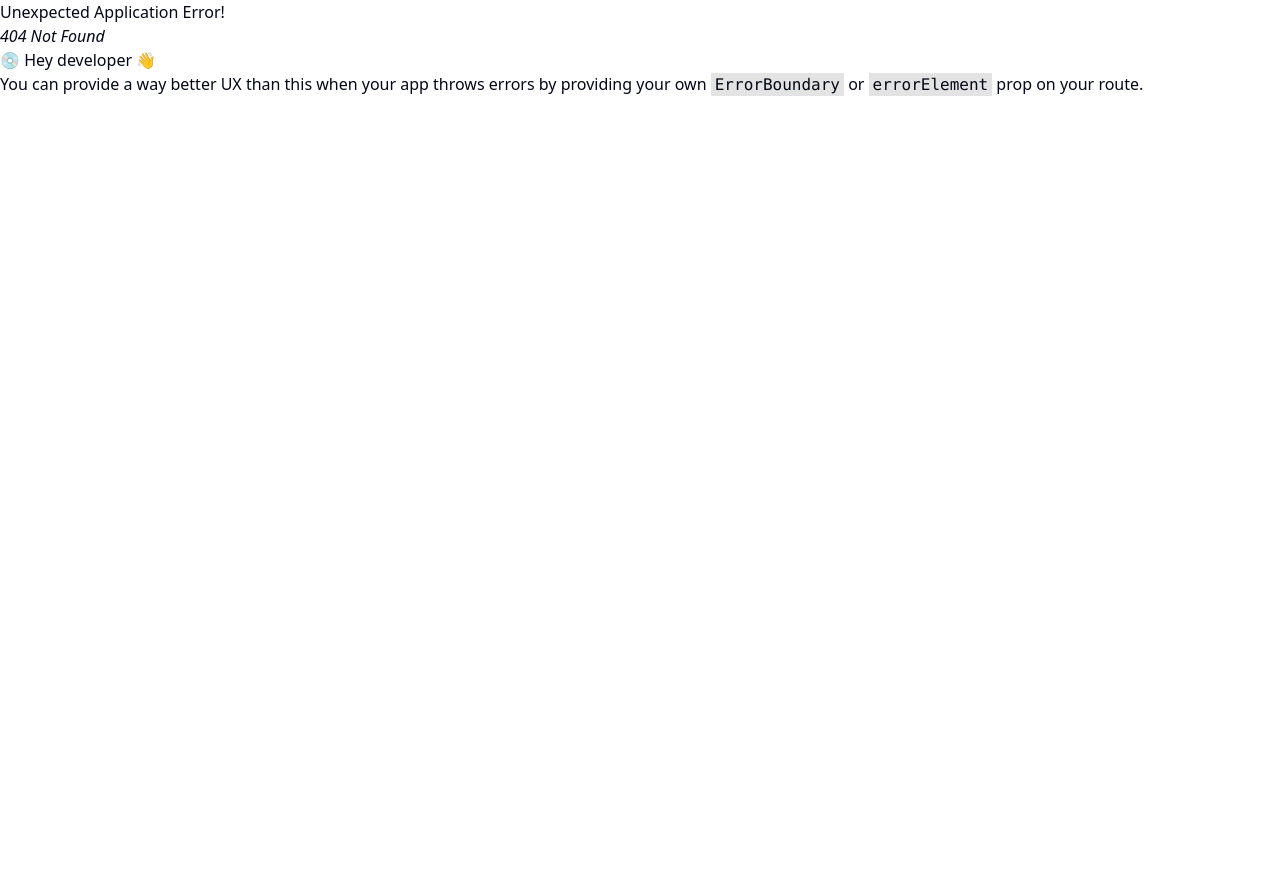
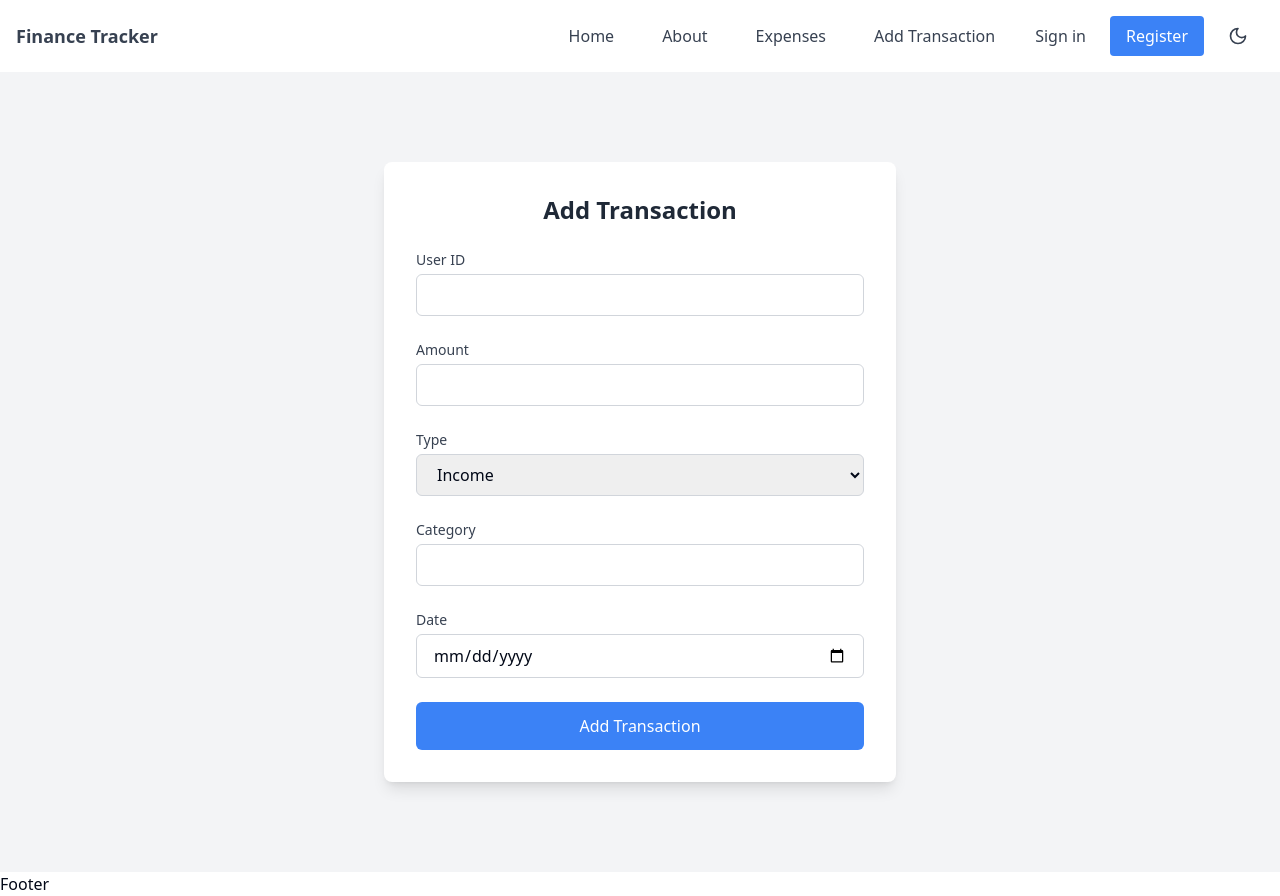
Before and after one commit to MHammad33/personal-finance-tracker, a React (Vite) app in the folder frontend/: page /add-transaction in a window 1280 px wide. Before the commit this address had no page. Before the commit the page ends 800 px from the top, so only its background shows below. Built offline with nearby package versions, Linux system fonts and the light colour scheme; the HTML template or start-up script is replaced by a standard one.

Commit message:
Add Transaction Page

```diff
--- a/frontend/src/components/header/DesktopNav.tsx
+++ b/frontend/src/components/header/DesktopNav.tsx
@@ -27,6 +27,12 @@ const DesktopNav: FC<DesktopNavProps> = ({ isLoggedIn }) => (
 			>
 				Expenses
 			</Link>
+			<Link
+				to="/add-transaction"
+				className="block px-4 py-2 rounded transition-colors duration-200 hover:bg-gray-200 dark:hover:bg-gray-700"
+			>
+				Add Transaction
+			</Link>
 		</div>
 		{!isLoggedIn ? (
 			<div className="flex space-x-2">
--- a/frontend/src/components/header/MobileNav.tsx
+++ b/frontend/src/components/header/MobileNav.tsx
@@ -32,6 +32,12 @@ const MobileNav: FC<MobileNavProps> = ({ isMenuOpen, isLoggedIn }) => (
 		>
 			Expenses
 		</Link>
+		<Link
+			to="/add-transaction"
+			className="block px-4 py-2 rounded transition-colors duration-200 hover:bg-gray-200 dark:hover:bg-gray-700"
+		>
+			Add Transaction
+		</Link>
 
 		{!isLoggedIn && (
 			<div
--- /dev/null
+++ b/frontend/src/pages/TransactionPage.tsx
@@ -0,0 +1,145 @@
+// Transaction.tsx
+import { FC, useState } from "react";
+
+const Transaction: FC = () => {
+	const [formData, setFormData] = useState({
+		userId: "",
+		amount: "",
+		type: "income",
+		category: "",
+		date: "",
+	});
+
+	// Handle form field changes
+	const handleChange = (
+		e: React.ChangeEvent<HTMLInputElement | HTMLSelectElement>
+	) => {
+		const { name, value } = e.target;
+		setFormData({ ...formData, [name]: value });
+	};
+
+	// Handle form submission
+	const handleSubmit = (e: React.FormEvent) => {
+		e.preventDefault();
+		// Add form submission logic here, such as API calls
+		console.log("Transaction form data:", formData);
+	};
+
+	return (
+		<div className="flex items-center justify-center min-h-screen bg-gray-100 dark:bg-gray-900">
+			<form
+				onSubmit={handleSubmit}
+				className="w-full max-w-lg bg-white dark:bg-gray-800 p-8 rounded-lg shadow-lg space-y-6"
+			>
+				<h2 className="text-2xl font-bold text-gray-800 dark:text-white text-center">
+					Add Transaction
+				</h2>
+
+				{/* User ID */}
+				<div>
+					<label
+						htmlFor="userId"
+						className="block text-sm font-medium text-gray-700 dark:text-gray-300"
+					>
+						User ID
+					</label>
+					<input
+						type="text"
+						id="userId"
+						name="userId"
+						value={formData.userId}
+						onChange={handleChange}
+						required
+						className="mt-1 w-full px-4 py-2 border border-gray-300 rounded-md focus:outline-none focus:ring-2 focus:ring-blue-500 dark:bg-gray-700 dark:border-gray-600 dark:text-white"
+					/>
+				</div>
+
+				{/* Amount */}
+				<div>
+					<label
+						htmlFor="amount"
+						className="block text-sm font-medium text-gray-700 dark:text-gray-300"
+					>
+						Amount
+					</label>
+					<input
+						type="number"
+						id="amount"
+						name="amount"
+						value={formData.amount}
+						onChange={handleChange}
+						required
+						className="mt-1 w-full px-4 py-2 border border-gray-300 rounded-md focus:outline-none focus:ring-2 focus:ring-blue-500 dark:bg-gray-700 dark:border-gray-600 dark:text-white"
+					/>
+				</div>
+
+				{/* Type */}
+				<div>
+					<label
+						htmlFor="type"
+						className="block text-sm font-medium text-gray-700 dark:text-gray-300"
+					>
+						Type
+					</label>
+					<select
+						id="type"
+						name="type"
+						value={formData.type}
+						onChange={handleChange}
+						className="mt-1 w-full px-4 py-2 border border-gray-300 rounded-md focus:outline-none focus:ring-2 focus:ring-blue-500 dark:bg-gray-700 dark:border-gray-600 dark:text-white"
+					>
+						<option value="income">Income</option>
+						<option value="expense">Expense</option>
+					</select>
+				</div>
+
+				{/* Category */}
+				<div>
+					<label
+						htmlFor="category"
+						className="block text-sm font-medium text-gray-700 dark:text-gray-300"
+					>
+						Category
+					</label>
+					<input
+						type="text"
+						id="category"
+						name="category"
+						value={formData.category}
+						onChange={handleChange}
+						required
+						className="mt-1 w-full px-4 py-2 border border-gray-300 rounded-md focus:outline-none focus:ring-2 focus:ring-blue-500 dark:bg-gray-700 dark:border-gray-600 dark:text-white"
+					/>
+				</div>
+
+				{/* Date */}
+				<div>
+					<label
+						htmlFor="date"
+						className="block text-sm font-medium text-gray-700 dark:text-gray-300"
+					>
+						Date
+					</label>
+					<input
+						type="date"
+						id="date"
+						name="date"
+						value={formData.date}
+						onChange={handleChange}
+						required
+						className="mt-1 w-full px-4 py-2 border border-gray-300 rounded-md focus:outline-none focus:ring-2 focus:ring-blue-500 dark:bg-gray-700 dark:border-gray-600 dark:text-white"
+					/>
+				</div>
+
+				<button
+					type="submit"
+					className="w-full py-3 bg-blue-500 text-white rounded-md hover:bg-blue-600 transition duration-300 focus:outline-none focus:ring-2 focus:ring-blue-400"
+				>
+					Add Transaction
+				</button>
+			</form>
+		</div>
+	);
+};
+
+export default Transaction;
--- a/frontend/src/routes/AppRoutes.tsx
+++ b/frontend/src/routes/AppRoutes.tsx
@@ -10,16 +10,18 @@ const Home = lazy(() => import("../pages/Homepage"));
 const Login = lazy(() => import("../pages/LoginPage"));
 const Signup = lazy(() => import("../pages/SignupPage"));
 const About = lazy(() => import("../pages/AboutPage"));
+const Transaction = lazy(() => import("../pages/TransactionPage"));
 
 const routes: RouteObject[] = [
 	{
 		path: "/",
 		element: <Layout />,
 		children: [
-			{ path: "", element: <Home /> },
+			{ path: "/", element: <Home /> },
 			{ path: "login", element: <Login /> },
 			{ path: "signup", element: <Signup /> },
 			{ path: "about", element: <About /> },
+			{ path: "add-transaction", element: <Transaction /> },
 		],
 	},
 ];
```
